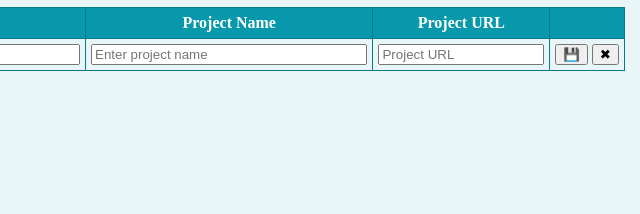
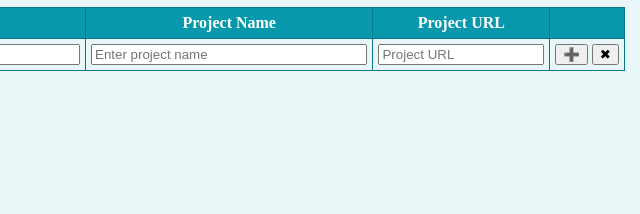
Before and after one commit to GaciuRadu/teams-networking, a website built with webpack: page src/index.html in a window 1280 px wide. Shown: the part 157-371 px from the top of the page, 640-1280 px from the left. Built offline with nearby package versions, Linux system fonts and the light colour scheme; files whose address does not match are found by name.

Commit message:
chng icone button add

```diff
--- a/src/index.html
+++ b/src/index.html
@@ -71,7 +71,7 @@
                 <input type="text" name="url" placeholder="Project URL" required />
               </td>
               <td>
-                <button title="add" type="submit">💾</button>
+                <button title="add" type="submit">➕</button>
                 <button title="reset" type="reset">✖</button>
               </td>
             </tr>
```
